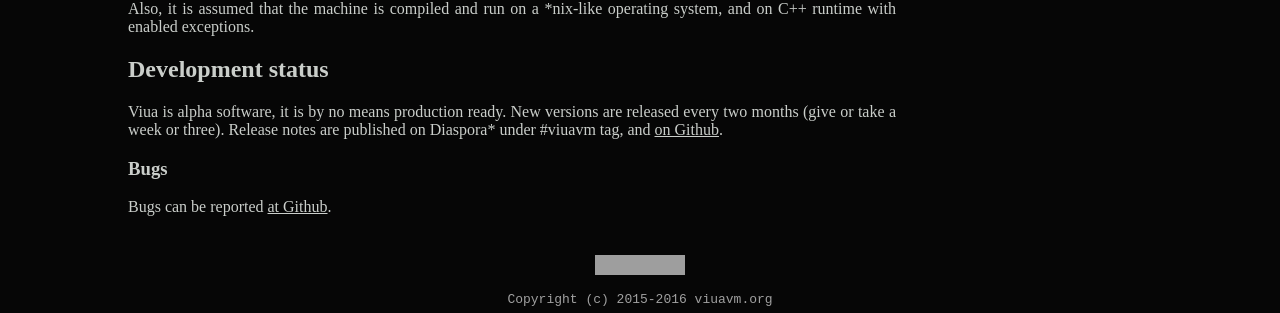
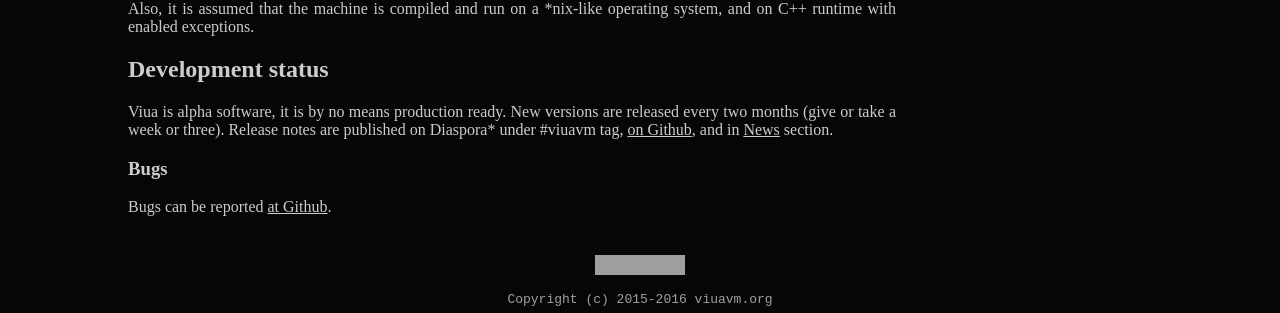
Before and after one commit to marekjm/viuavm.org, a Jekyll site: the page built from introduction.html, in a window 1280 px wide. Shown: the part 1165-1478 px from the top of the page. Built offline with Jekyll 4.4.1, drawn with Linux system fonts in a browser that asks for light colours; grey boxes are pictures that could not be loaded.

Commit message:
Add news

```diff
--- a/introduction.html
+++ b/introduction.html
@@ -76,7 +76,8 @@ layout: default
     <h2> Development status </h2>
     <p> Viua is alpha software, it is by no means production ready.
     New versions are released every two months (give or take a week or three).
-    Release notes are published on Diaspora* under #viuavm tag, and <a href="{{ site.releases_url }}">on Github</a>.
+    Release notes are published on Diaspora* under #viuavm tag, <a href="{{ site.releases_url }}">on Github</a>, and
+    in <a href="/news.html">News</a> section.
     </p>
 
     <h3> Bugs </h3>
--- /dev/null
+++ b/news/_posts/2016-07-10-jekyll.html
@@ -0,0 +1,4 @@
+---
+title: Jekyll used for viuavm.org generation
+layout: news
+---
```
Also changed, not shown: _layouts/news.html (added, +17 -0 lines), news.html (added, +17 -0 lines).
